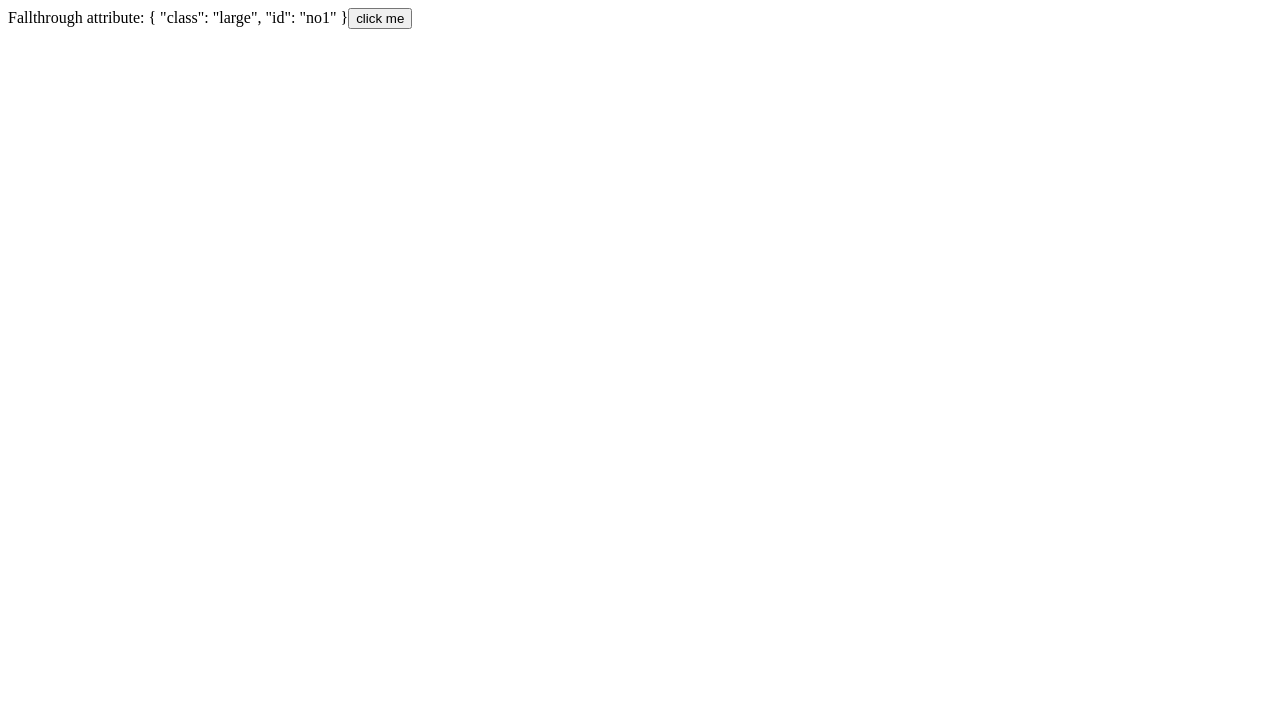
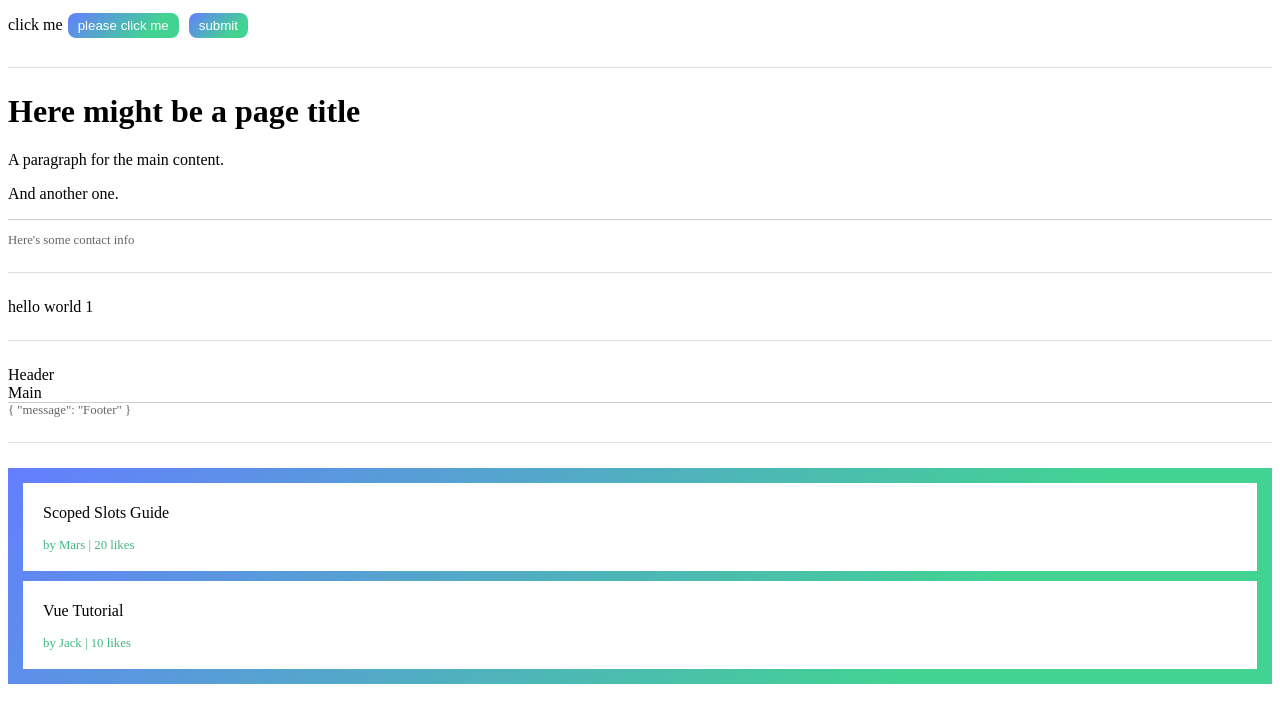
Before and after one commit to xuuuuan/vue-study, a Vue app: page / in a window 1280 px wide. Shown: the top 722 px of the page. Built offline with nearby package versions, Linux system fonts and the light colour scheme.

Commit message:
add: 插槽

```diff
--- a/src/App.vue
+++ b/src/App.vue
@@ -1,7 +1,7 @@
 <script setup lang="ts">
-import Attrs from '@/chapters/02-components/chapter04/Attrs.vue';
+import Slots from '@/chapters/02-components/chapter05/Slots.vue';
 </script>
 
 <template>
-  <Attrs />
+  <Slots />
 </template>
--- /dev/null
+++ b/src/chapters/02-components/chapter05/BaseLayout.vue
@@ -0,0 +1,27 @@
+<script setup lang="ts"></script>
+
+<template>
+  <div class="container">
+    <!--<slot> 元素可以有一个特殊的 attribute name，
+    用来给各个插槽分配唯一的 ID，以确定每一处要渲染的内容-->
+    <header>
+      <slot name="header"></slot>
+    </header>
+    <!--这类带 name 的插槽被称为具名插槽 (named slots)。
+    没有提供 name 的 <slot> 出口会隐式地命名为“default”-->
+    <main>
+      <slot />
+    </main>
+    <footer>
+      <slot name="footer"></slot>
+    </footer>
+  </div>
+</template>
+
+<style scoped>
+footer {
+  border-top: 1px solid #ccc;
+  color: #666;
+  font-size: 0.8em;
+}
+</style>
--- /dev/null
+++ b/src/chapters/02-components/chapter05/DefaultScopeSlot.vue
@@ -0,0 +1,14 @@
+<script setup lang="ts">
+import { ref } from 'vue';
+
+const greetingMessage = ref('hello world');
+</script>
+
+<template>
+  <div>
+    <!--可以像对组件传递 props 那样，向一个插槽的出口上传递 attributes：-->
+    <slot :text="greetingMessage" :count="1" />
+  </div>
+</template>
+
+<style scoped></style>
--- /dev/null
+++ b/src/chapters/02-components/chapter05/FancyButton.vue
@@ -0,0 +1,23 @@
+<script setup lang="ts"></script>
+
+<template>
+  <button class="fancy-btn">
+    <!-- slot outlet -->
+    <slot>
+      <!--默认内容-->
+      submit
+    </slot>
+  </button>
+</template>
+
+<style scoped>
+.fancy-btn {
+  color: #fff;
+  background: linear-gradient(315deg, #42d392 25%, #647eff);
+  border: none;
+  padding: 5px 10px;
+  margin: 5px;
+  border-radius: 8px;
+  cursor: pointer;
+}
+</style>
--- /dev/null
+++ b/src/chapters/02-components/chapter05/FancyList.vue
@@ -0,0 +1,41 @@
+<script setup lang="ts">
+import { ref } from 'vue';
+
+defineProps<{
+  apiUrl: string;
+  perPage: number;
+}>();
+
+const items = ref([]);
+
+// mock remote data fetching
+setTimeout(() => {
+  items.value = [
+    { body: 'Scoped Slots Guide', username: 'Mars', likes: 20 },
+    { body: 'Vue Tutorial', username: 'Jack', likes: 10 },
+  ];
+}, 1000);
+</script>
+
+<template>
+  <ul>
+    <li v-if="!items.length">Loading...</li>
+    <li v-for="item in items">
+      <slot name="item" v-bind="item"></slot>
+    </li>
+  </ul>
+</template>
+
+<style scoped>
+ul {
+  list-style-type: none;
+  padding: 5px;
+  background: linear-gradient(315deg, #42d392 25%, #647eff);
+}
+
+li {
+  padding: 5px 20px;
+  margin: 10px;
+  background: #fff;
+}
+</style>
--- /dev/null
+++ b/src/chapters/02-components/chapter05/NamedScopeSlot.vue
@@ -0,0 +1,23 @@
+<script setup lang="ts"></script>
+
+<template>
+  <div class="container">
+    <header>
+      <slot name="header" message="Header"></slot>
+    </header>
+    <main>
+      <slot message="Main" />
+    </main>
+    <footer>
+      <slot name="footer" message="Footer"></slot>
+    </footer>
+  </div>
+</template>
+
+<style scoped>
+footer {
+  border-top: 1px solid #ccc;
+  color: #666;
+  font-size: 0.8em;
+}
+</style>
--- /dev/null
+++ b/src/chapters/02-components/chapter05/Slots.vue
@@ -0,0 +1,103 @@
+<script setup lang="ts">
+import { ref } from 'vue';
+import FancyButton from '@/chapters/02-components/chapter05/FancyButton.vue';
+import BaseLayout from '@/chapters/02-components/chapter05/BaseLayout.vue';
+import DefaultScopeSlot from '@/chapters/02-components/chapter05/DefaultScopeSlot.vue';
+import NamedScopeSlot from '@/chapters/02-components/chapter05/NamedScopeSlot.vue';
+import FancyList from '@/chapters/02-components/chapter05/FancyList.vue';
+
+const message = ref('click me');
+</script>
+
+<template>
+  <span>{{ message }}</span>
+  <FancyButton>
+    <span>please </span>
+    <!--
+    1. 渲染作用域
+    插槽内容可以访问到父组件的数据作用域，因为插槽内容本身是在父组件模板中定义的
+    父组件模板中的表达式只能访问父组件的作用域；子组件模板中的表达式只能访问子组件的作用域。
+    -->
+    {{ message }}
+  </FancyButton>
+  <!--2. 默认内容-->
+  <FancyButton />
+  <el-divider />
+  <!--3. 具名插槽-->
+  <BaseLayout>
+    <template v-slot:header>
+      <h1>Here might be a page title</h1>
+    </template>
+    <!--
+    <template #default>
+    <p>A paragraph for the main content.</p>
+    <p>And another one.</p>
+    </template>
+    -->
+    <!--
+    当一个组件同时接收默认插槽和具名插槽时，
+    所有位于顶级的非 <template> 节点都被隐式地视为默认插槽的内容
+    隐式的默认插槽:
+    -->
+    <p>A paragraph for the main content.</p>
+    <p>And another one.</p>
+    <!--v-slot: 简写# -->
+    <template #footer>
+      <p>Here's some contact info</p>
+    </template>
+  </BaseLayout>
+  <el-divider />
+
+  <!--
+  4. 作用域插槽
+  在上面的渲染作用域中我们讨论到，插槽的内容无法访问到子组件的状态。
+  然而在某些场景下插槽的内容可能想要同时使用父组件域内和子组件域内的数据。
+  要做到这一点，我们需要一种方法来让子组件在渲染时将一部分数据提供给插槽。
+  -->
+
+  <!--
+  4.1. 默认作用域插槽
+  当需要接收插槽 props 时，默认插槽和具名插槽的使用方式有一些小区别。
+  默认插槽接受 props，通过子组件标签上的 v-slot 指令，直接接收到了一个插槽 props 对象
+  可以理解为访问对象里的属性
+  -->
+  <DefaultScopeSlot v-slot="slotProps">
+    {{ slotProps.text }} {{ slotProps.count }}
+  </DefaultScopeSlot>
+  <el-divider />
+
+  <!--4.2. 具名作用域插槽 跟默认作用域插槽差不多-->
+  <NamedScopeSlot>
+    <template #header="props">
+      {{ props.message }}
+    </template>
+    <!--对象的解构-->
+    <template #default="{ message }">
+      {{ message }}
+    </template>
+    <template #footer="footerProps">
+      {{ footerProps }}
+    </template>
+  </NamedScopeSlot>
+  <el-divider />
+
+  <!--4.3.
+  高级列表组件示例
+  你可能想问什么样的场景才适合用到作用域插槽，这里我们来看一个 <FancyList> 组件的例子。
+  它会渲染一个列表，并同时会封装一些加载远端数据的逻辑、使用数据进行列表渲染、或者是像分页或无限滚动这样更进阶的功能。
+  然而我们希望它能够保留足够的灵活性，将对单个列表元素内容和样式的控制权留给使用它的父组件。
+  -->
+  <FancyList per-page="url" api-url="10">
+    <template #item="{ body, username, likes }">
+      <p>{{ body }}</p>
+      <p class="meta">by {{ username }} | {{ likes }} likes</p>
+    </template>
+  </FancyList>
+</template>
+
+<style scoped>
+.meta {
+  font-size: 0.8em;
+  color: #42b883;
+}
+</style>
```
